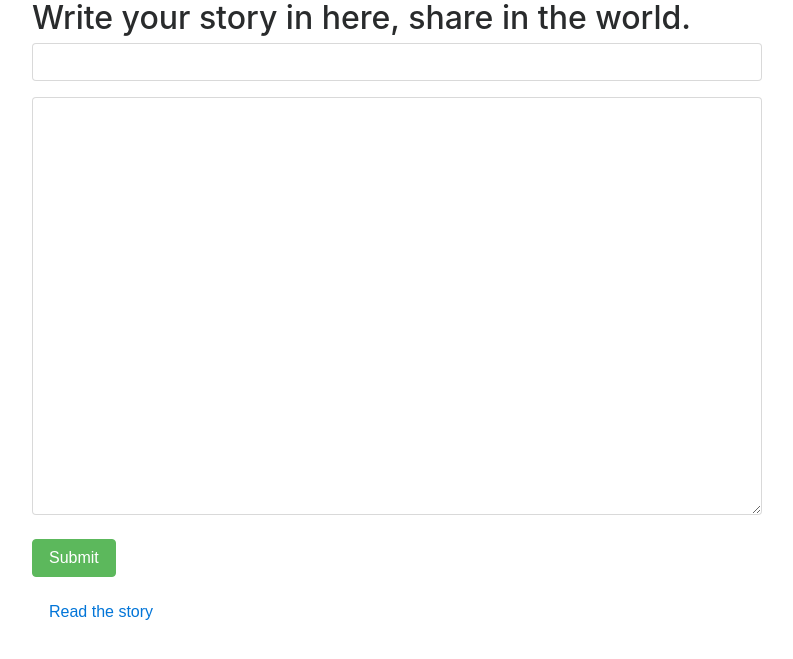
After one commit to al-cattiau/Mutiple-user-blog-system, a Python web app: template templates/rewrite.html in a window 1280 px wide. The commit adds this page. Shown: the top 659 px of the page, without its empty margins (53-846 px from the left). Run offline with Jinja, Linux system fonts and the light colour scheme; the template is opened without the code that fills it, so the values that code supplies are empty; some libraries are stand-ins or nearby versions.

```diff
--- /dev/null
+++ b/templates/rewrite.html
@@ -0,0 +1,30 @@
+{% extends "b-base.html" %}
+{% block title %}
+write your code in here.
+{% endblock %}
+{% block content %}
+<div class="container">
+    <div class="row">
+        <div class="col-md-8">
+            <h2>Write your story in here, share in the world.</h2>
+            <form method="post">
+                <div class="form-group">
+                    <h4>{{ article.votes }}</h4>
+                    <input type="text" class="form-control" name="title" required value="{{ article.title }}">
+                </div>
+                <div class="form-group">
+                    <textarea class="form-control" rows='20' name="body" required>{{ article.body }}</textarea>
+                    <br>
+                    <input type="submit" class="btn btn-success">
+
+                </div>
+            </form>
+        </div>
+    </div>
+    <div class="row">
+        <div class="col-md-8">
+            <button class="btn btn-link"><a href="/view">Read the story</a></button>
+        </div>
+    </div>
+</div>
+{% endblock %}
--- a/templates/view.html
+++ b/templates/view.html
@@ -38,6 +38,7 @@ experience others Life
             </p>
             {% if not disabled and article.author == user_name %}
             <a href="/article/{{article.title}}"><button class="btn btn-link">Delete</button></a>
+            <a href="/edit/{{article.title}}"><button class="btn btn-link">Edit</button></a>
             {% endif %}
             {% if not disabled and not article.author == user_name %}
             <a href="/vote/{{article.title}}"><i class="fa fa-thumbs-up"></i></a>
```
Also changed, not shown: main.py (+36 -3 lines), templates/signup.html (+8 -1 lines), 1 other file.
